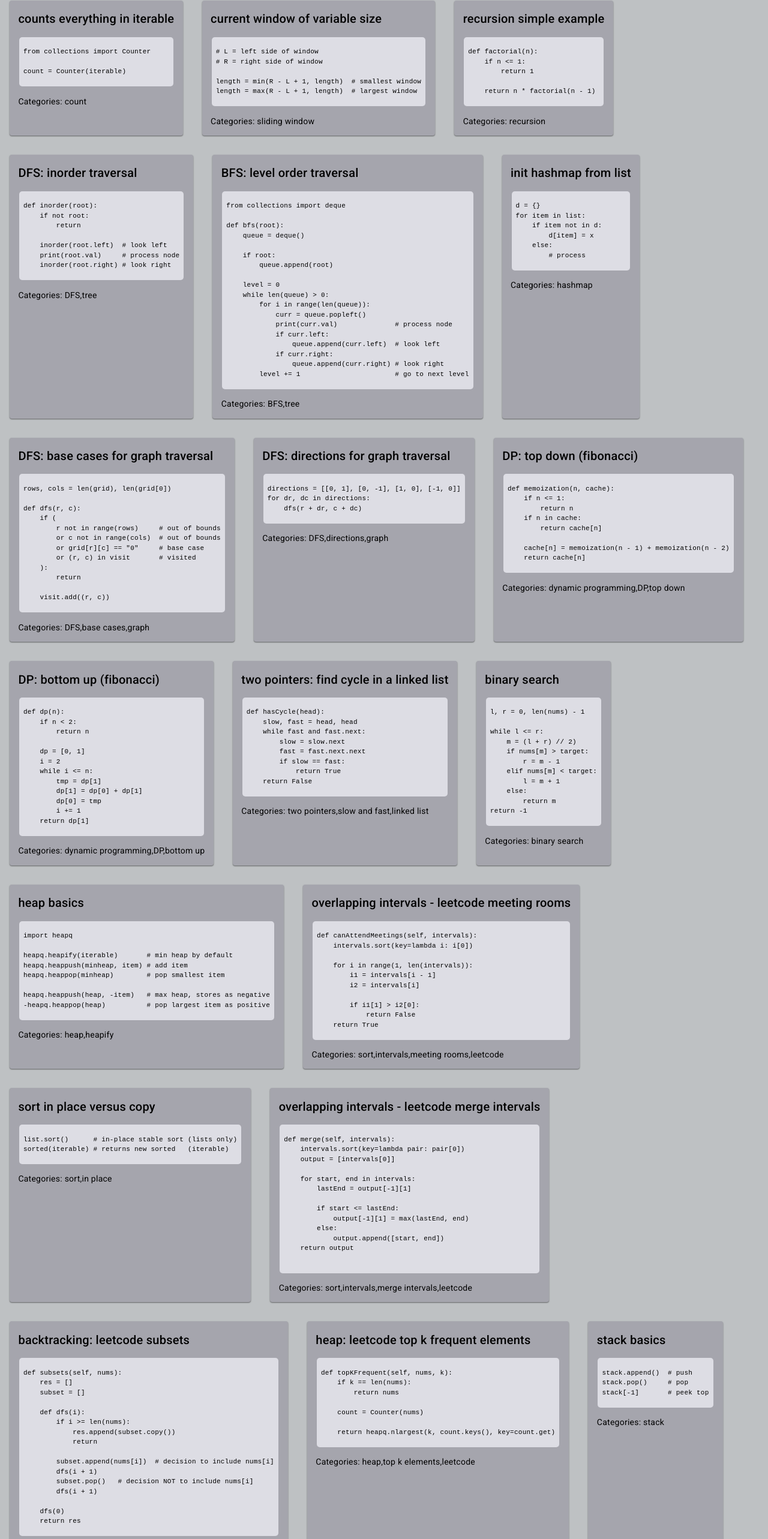
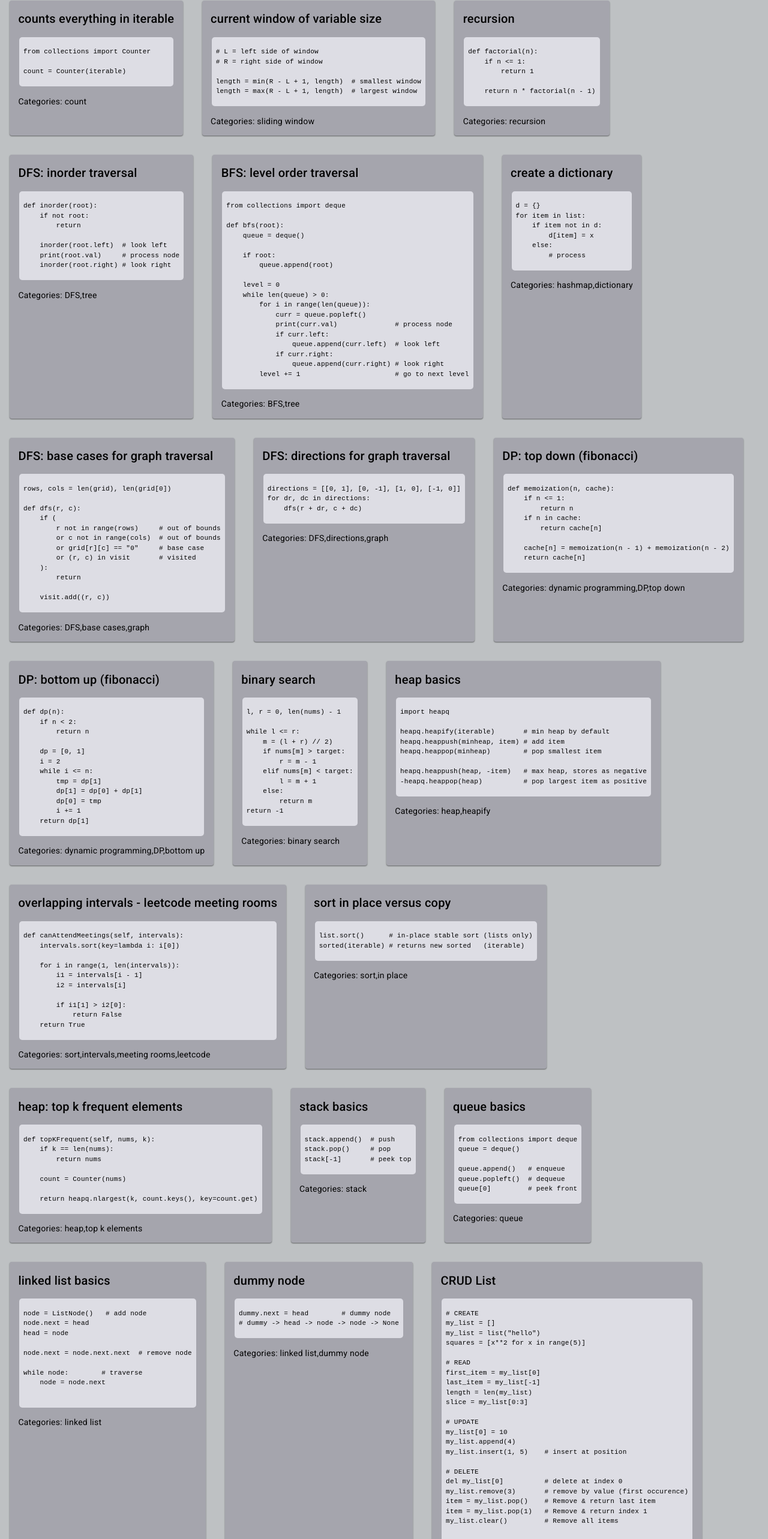
Before and after one commit to smithwithatypo/python-algorithm-snippets, an Angular app: page / in a window 1280 px wide. Shown: the part 233-2799 px from the top of the page at 60% size. Built offline with nearby package versions, Linux system fonts and the light colour scheme.

Commit message:
add snippets, delete leetcode answers

```diff
--- a/src/assets/data.ts
+++ b/src/assets/data.ts
@@ -34,7 +34,7 @@
 
     return n * factorial(n - 1)
 `,
-    explanation: "recursion simple example",
+    explanation: "recursion",
     categories: ["recursion"]
 },
 
@@ -89,8 +89,8 @@
     else:
         # process
 `,
-    explanation: "init hashmap from list",
-    categories: ["hashmap"]
+    explanation: "create a dictionary",
+    categories: ["hashmap", "dictionary"]
 },
 
 {
@@ -163,22 +163,6 @@
 {
     code:
 `
-def hasCycle(head):
-    slow, fast = head, head
-    while fast and fast.next:
-        slow = slow.next
-        fast = fast.next.next
-        if slow == fast:
-            return True
-    return False
-`,
-    explanation: "two pointers: find cycle in a linked list",
-    categories: ["two pointers", "slow and fast", "linked list"]
-},
-
-{
-    code:
-`
 l, r = 0, len(nums) - 1
 
 while l <= r:
@@ -242,51 +226,6 @@
 {
     code:
 `
-def merge(self, intervals):
-    intervals.sort(key=lambda pair: pair[0])
-    output = [intervals[0]]
-
-    for start, end in intervals:
-        lastEnd = output[-1][1]
-
-        if start <= lastEnd:
-            output[-1][1] = max(lastEnd, end)
-        else:
-            output.append([start, end])
-    return output
-
-`,
-    explanation: "overlapping intervals - leetcode merge intervals",
-    categories: ["sort", "intervals", "merge intervals", "leetcode"]
-},
-
-{
-    code:
-`
-def subsets(self, nums):
-    res = []
-    subset = []
-
-    def dfs(i):
-        if i >= len(nums):
-            res.append(subset.copy())
-            return
-
-        subset.append(nums[i])  # decision to include nums[i]
-        dfs(i + 1)
-        subset.pop()   # decision NOT to include nums[i]
-        dfs(i + 1)
-
-    dfs(0)
-    return res
-`,
-    explanation: "backtracking: leetcode subsets",
-    categories: ["backtracking", "subsets", "leetcode"]
-},
-
-{
-    code:
-`
 def topKFrequent(self, nums, k):
     if k == len(nums):
         return nums
@@ -295,8 +234,8 @@
 
     return heapq.nlargest(k, count.keys(), key=count.get)
 `,
-    explanation: "heap: leetcode top k frequent elements",
-    categories: ["heap", "top k elements", "leetcode"]
+    explanation: "heap: top k frequent elements",
+    categories: ["heap", "top k elements"]
 },
 
 {
@@ -487,9 +426,24 @@
     categories: ["object", "class", "struct", "crud"]
 },
 
+{
+    code:
+`
+# BASIC METHODS
+"needle" in "haystack"  # check membership
+str.find(substring)     # returns index of first occurence, or -1
+str.replace(old, new)
+str.lower()
+str.upper()
+str.startswith(prefix)
 
+# FORMAT
+f"{variable}"
 
-
+`,
+    explanation: "Strings",
+    categories: ["strings", "array"]
+},
 
 
 
```
